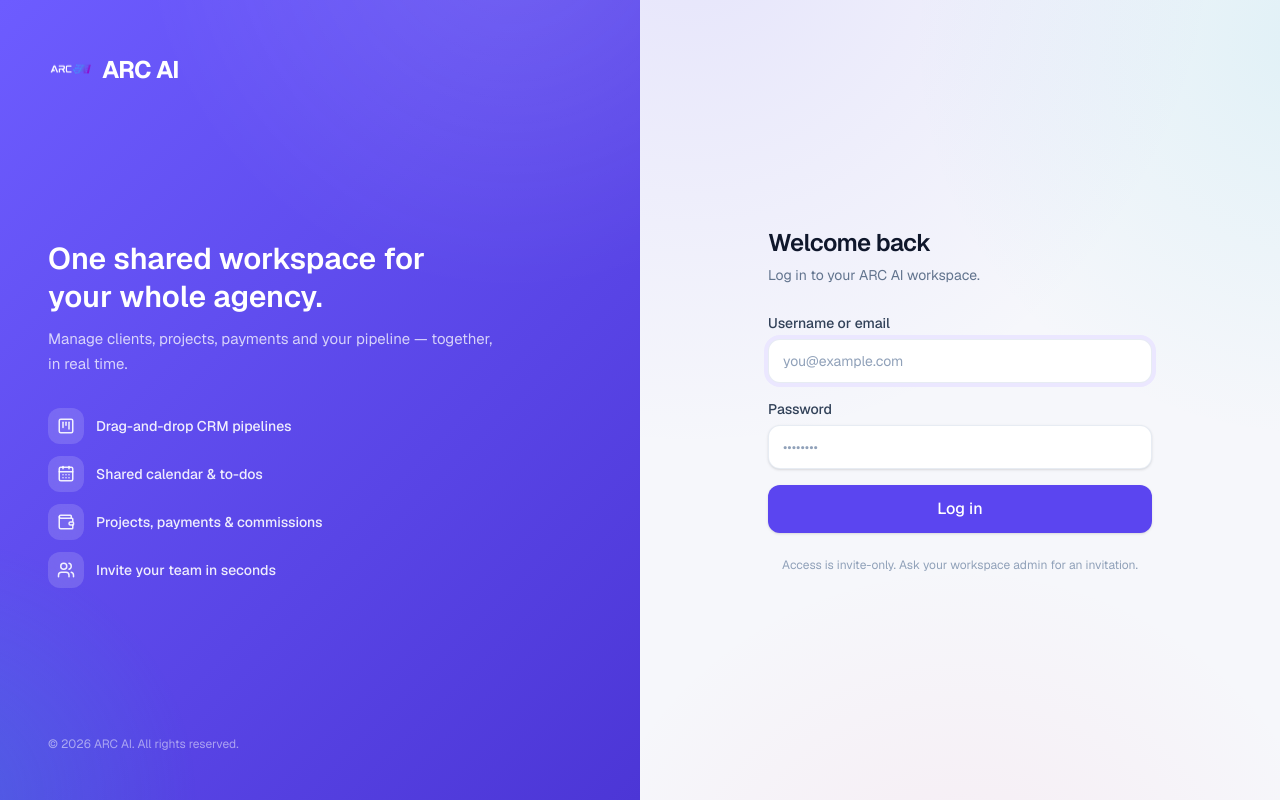
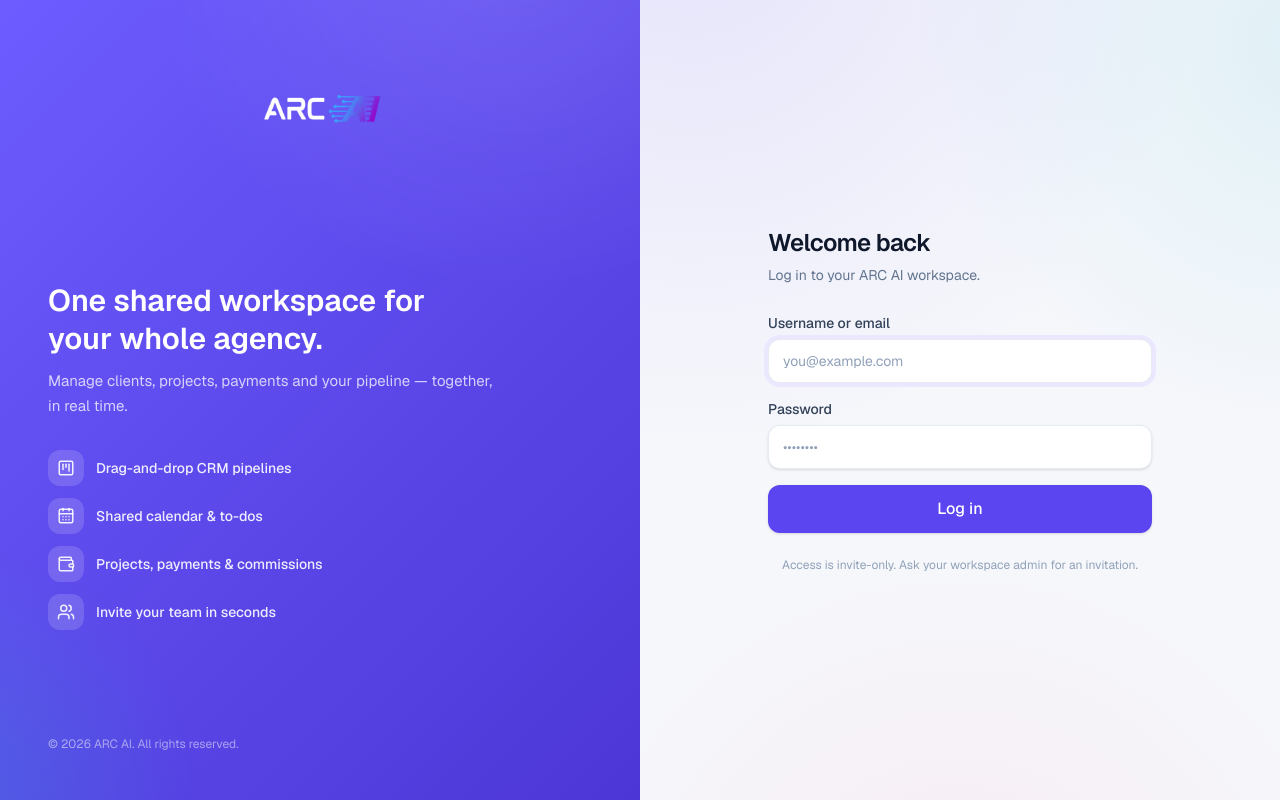
Before and after one commit to mss879/arcai-internal, a Next.js app: page /login in a window 1280 px wide. Built offline with nearby package versions, Linux system fonts and the light colour scheme; no server answers.

Commit message:
Remove text label and center/enlarge logo image

```diff
--- a/src/components/brand/logo.tsx
+++ b/src/components/brand/logo.tsx
@@ -3,36 +3,24 @@ import { cn } from "@/lib/utils";
 export function Logo({
   className,
   size = "md",
-  variant = "dark",
 }: {
   className?: string;
   size?: "sm" | "md" | "lg";
   variant?: "dark" | "light";
 }) {
   const dims = {
-    sm: { box: "h-7 w-7 text-sm rounded-lg", text: "text-base" },
-    md: { box: "h-9 w-9 text-base rounded-xl", text: "text-lg" },
-    lg: { box: "h-11 w-11 text-lg rounded-2xl", text: "text-2xl" },
+    sm: "h-12 w-12",
+    md: "h-20 w-20",
+    lg: "h-32 w-32",
   }[size];
 
   return (
-    <div className={cn("flex items-center gap-2.5", className)}>
+    <div className={cn("flex items-center justify-center w-full", className)}>
       <img
         src="/arclogo.webp"
         alt="ARC AI Logo"
-        className={cn("object-contain shrink-0", dims.box)}
+        className={cn("object-contain shrink-0", dims)}
       />
-      <div className="leading-none">
-        <div
-          className={cn(
-            "font-bold tracking-tight",
-            dims.text,
-            variant === "light" ? "text-white" : "text-slate-900",
-          )}
-        >
-          ARC AI
-        </div>
-      </div>
     </div>
   );
 }
```
